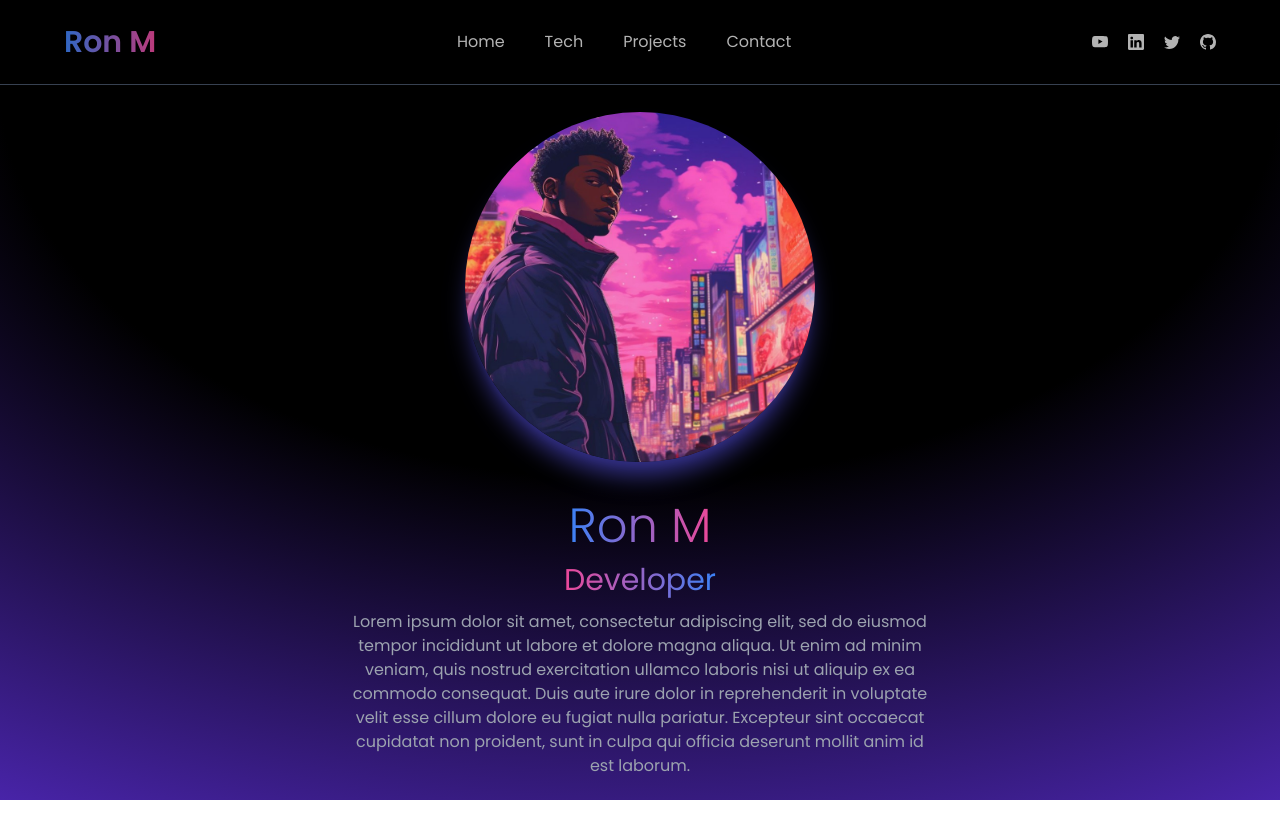
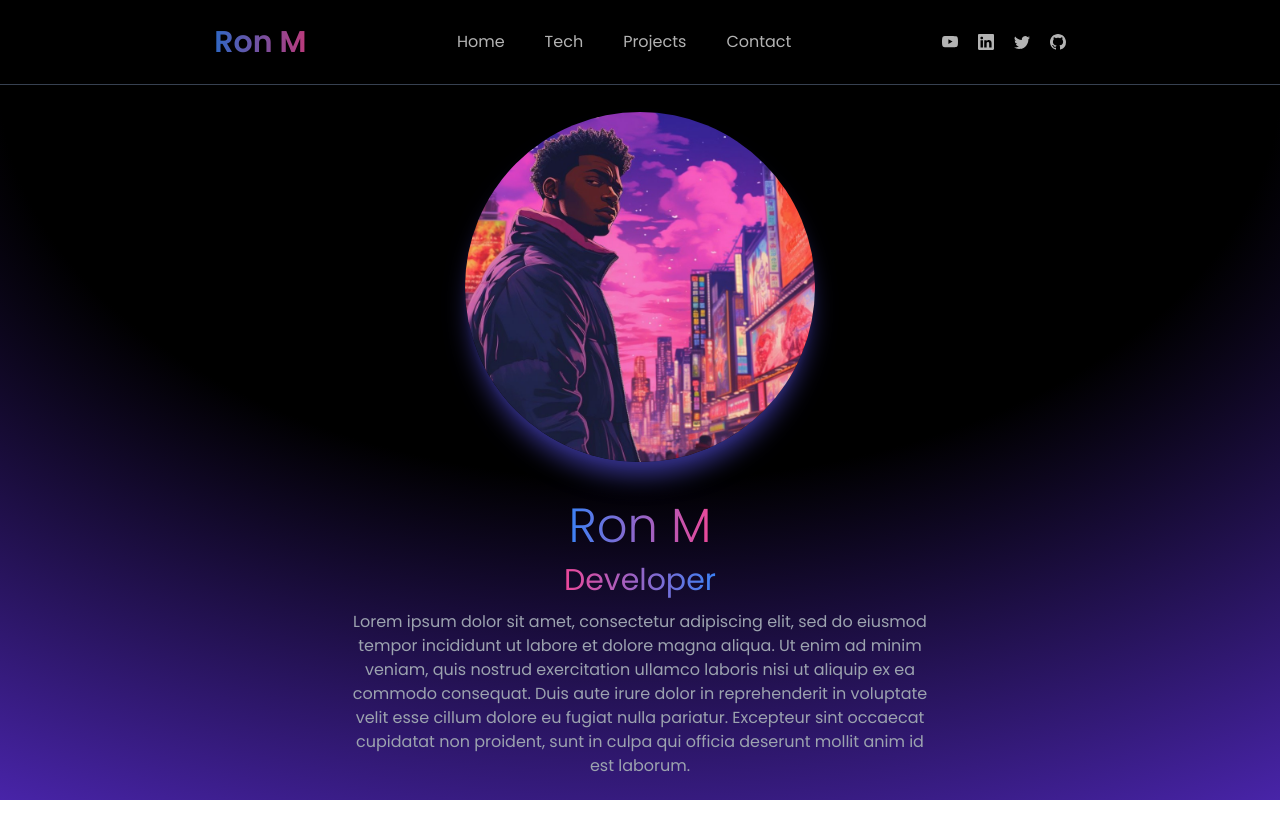
Before and after one commit to rrmorant/portfolio-01, a React (Vite) app: page / in a window 1280 px wide. Shown: the top 838 px of the page. Built offline with nearby package versions, Linux system fonts and the light colour scheme.

Commit message:
navbar fixed for glass effect

```diff
--- a/src/components/Navbar.jsx
+++ b/src/components/Navbar.jsx
@@ -10,7 +10,7 @@ const Navbar = () => {
 	};
 
 	return (
-		<nav className="fixed top-0 z-10 flex w-full items-center justify-between border-b border-b-gray-700 bg-black/70 px-16 py-6 text-white backdrop-blur-md:justify-evenly">
+		<nav className="fixed top-0 z-10 flex w-full items-center justify-between border-b border-b-gray-700 bg-black/70 px-16 py-6 text-white backdrop-blur-md md:justify-evenly">
 			<a
 				href="#home"
 				className="bg-gradient-to-r from-blue-500 to-pink-500 bg-clip-text text-transparent opacity-80 text-3xl font-semibold transition-all duration-300 hover:opacity-100">
```
